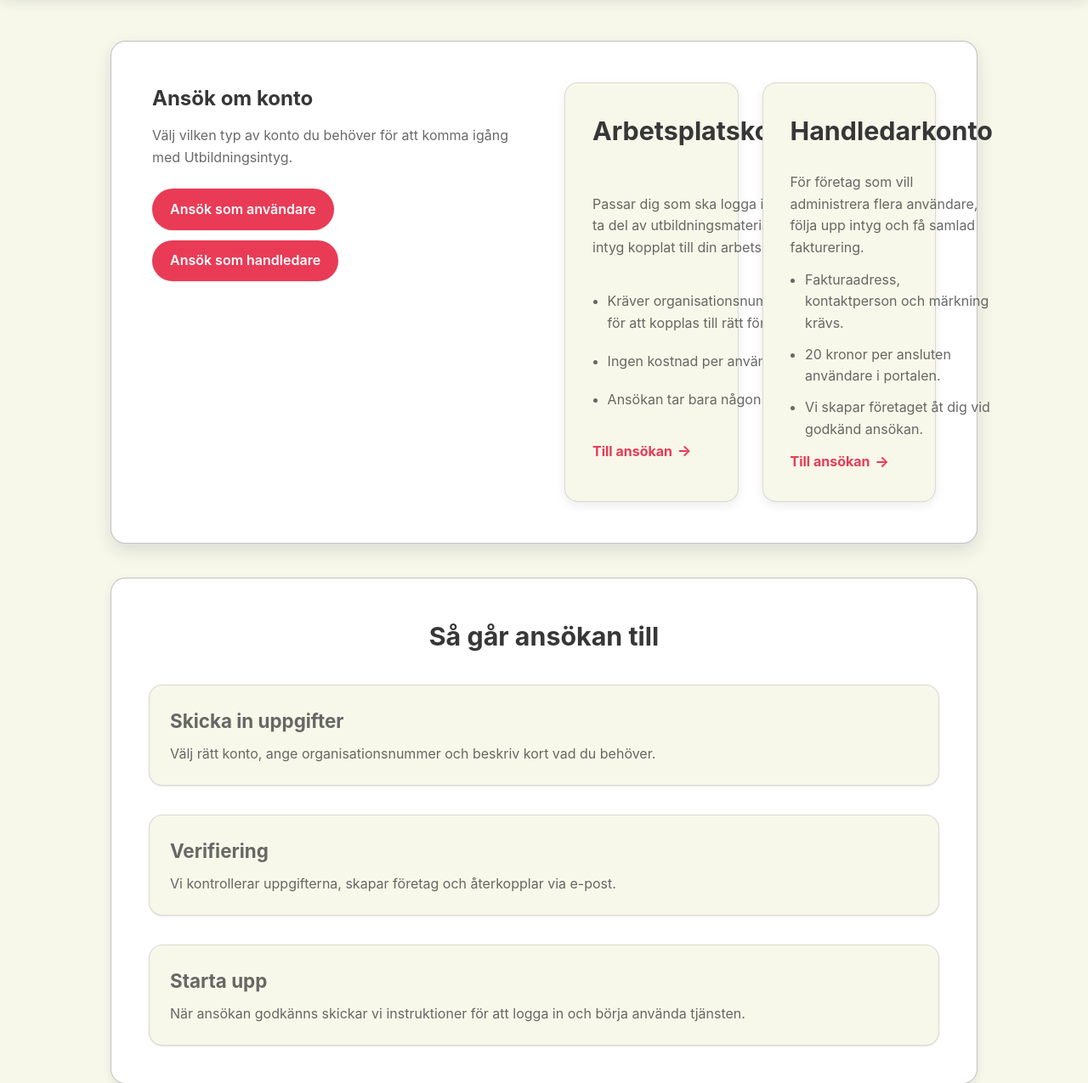
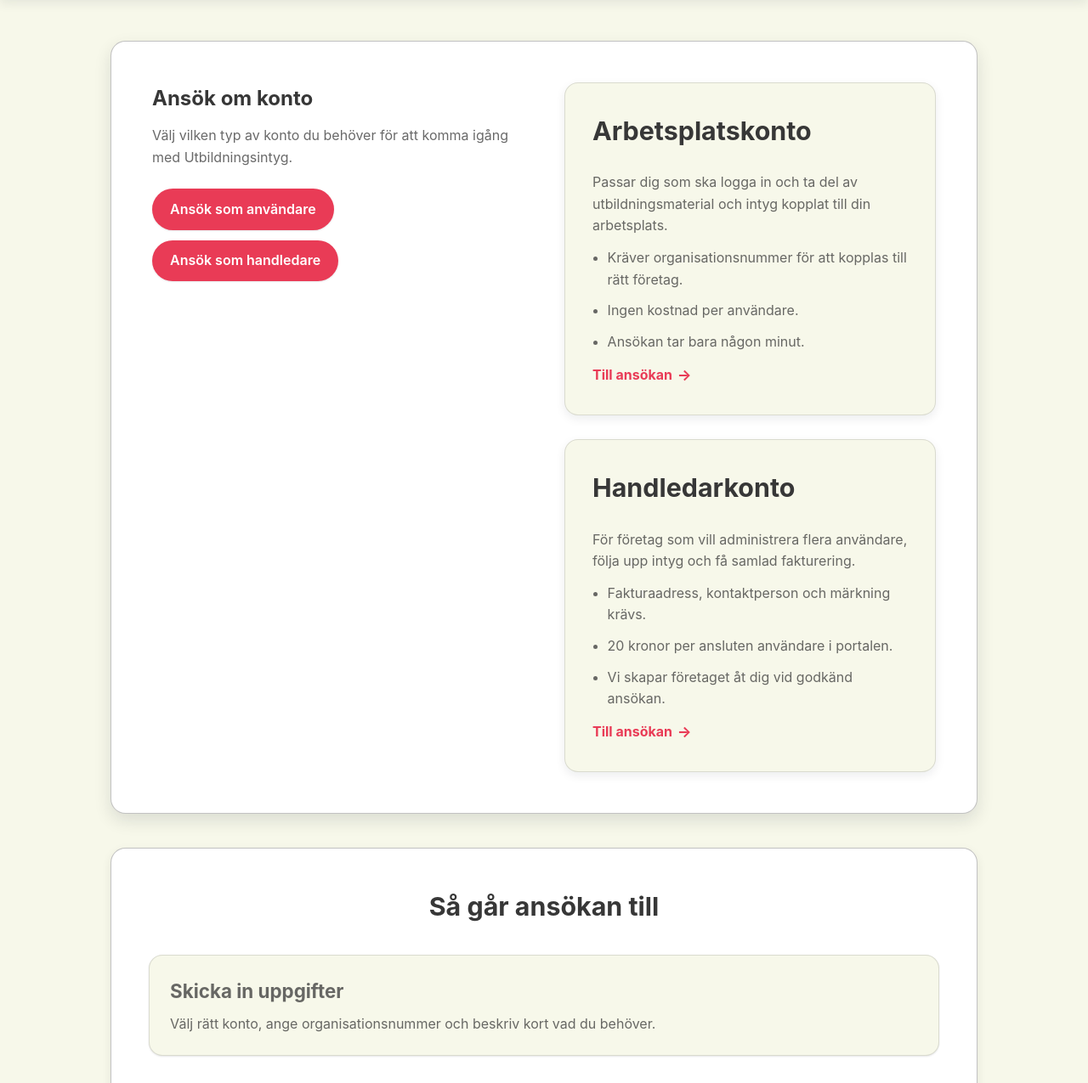
Before and after one commit to Mr-cool08/JK-utbildnings-intyg, a Flask app: page /ansok in a window 1280 px wide. Shown: the part 76-1351 px from the top of the page at 85% size. Run offline with Flask 3, Linux system fonts and the light colour scheme; parts of the project's set-up code (start-up, migrations or seed data) failed here and were passed over; some libraries are stand-ins or nearby versions.

Commit message:
Adjust ansok card grid to prevent cramped text

```diff
--- a/static/css/base.css
+++ b/static/css/base.css
@@ -1253,6 +1253,7 @@ small.hint {
 .apply-choice-panels {
     display: grid;
     gap: clamp(1.25rem, 4vw, 1.75rem);
+    grid-template-columns: repeat(auto-fit, minmax(260px, 1fr));
 }
 
 .apply-choice-card {
@@ -1360,10 +1361,6 @@ small.hint {
     .apply-hero-content {
         grid-template-columns: minmax(0, 1fr) minmax(0, 1fr);
         align-items: start;
-    }
-
-    .apply-choice-panels {
-        grid-template-columns: repeat(2, minmax(0, 1fr));
     }
 }
 
```
